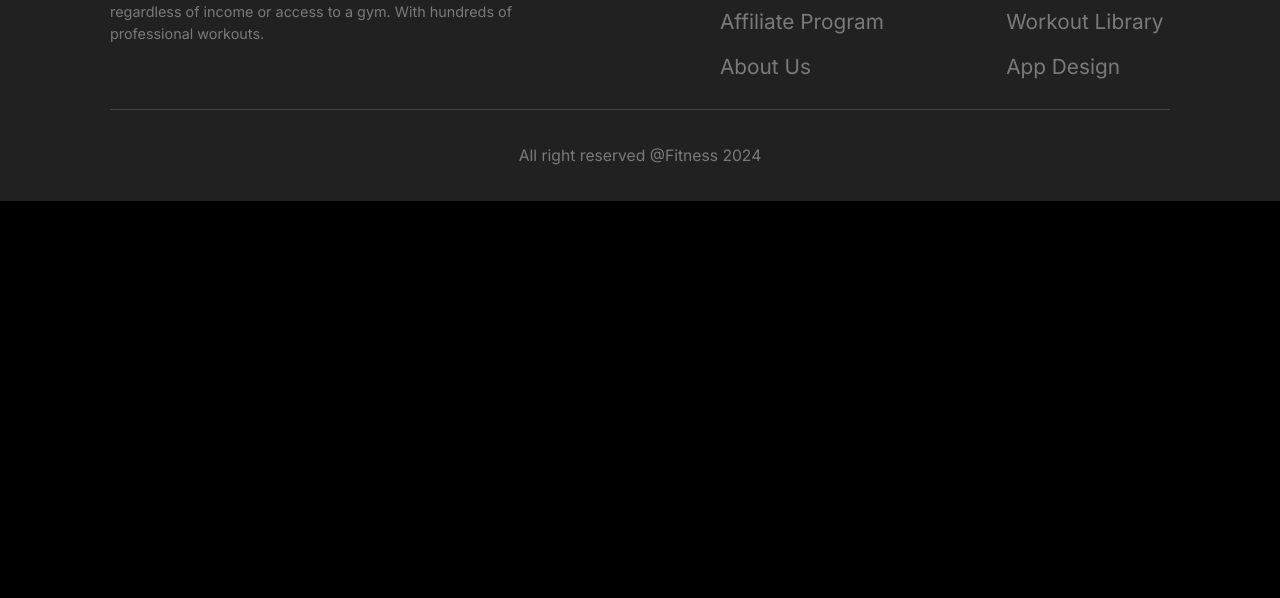
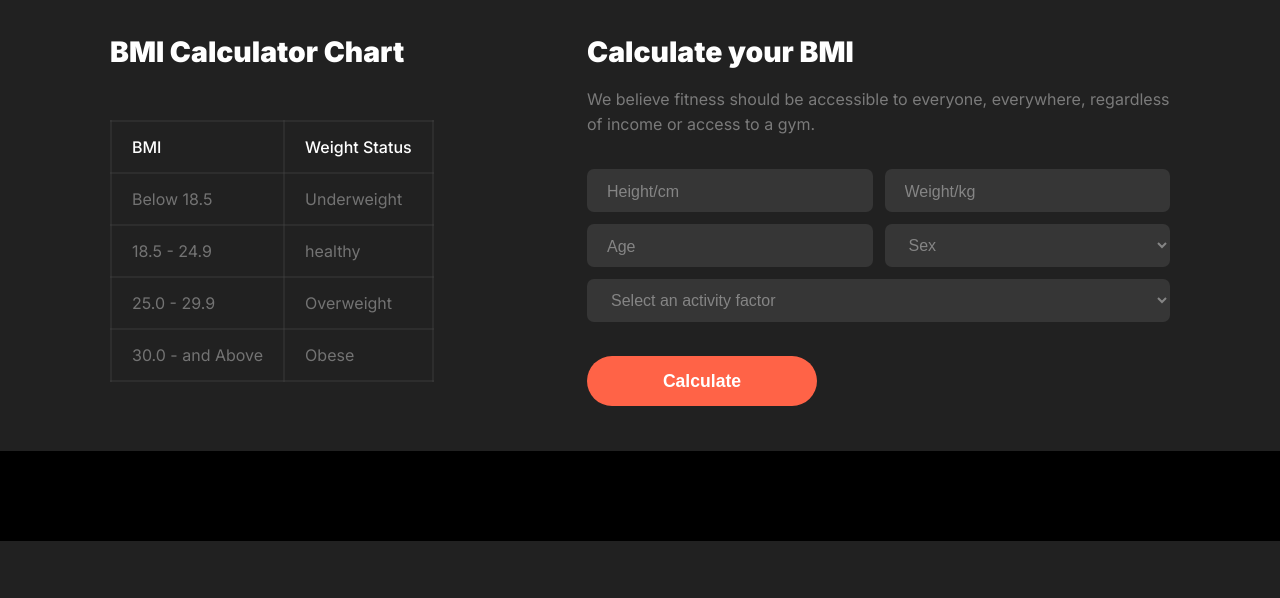
Before and after one commit to fahimKhanOnly/PH-A-2, a plain HTML site: page index.html in a window 1280 px wide. Shown: the part 2974-3572 px from the top of the page. Before the commit the page ends 3175 px from the top, so only its background shows below. Drawn offline with Linux system fonts and the light colour scheme.

Commit message:
Completed the BMI Section.

```diff
--- a/index.html
+++ b/index.html
@@ -137,6 +137,66 @@
             </div>
         </section>
 
+        <section class="bmi-container">
+            <div class="bmi-info">
+                <h1>BMI Calculator</h1>
+                <p>We believe fitness should be accessible to everyone, everywhere, regardless of income or access to a gym.</p>
+            </div>
+
+            <div class="calc-chart-container-for-bg">
+                <div class="calc-chart-container">
+                    <div class="bmi-chart">
+                        <h2>BMI Calculator Chart</h2>
+
+                        <table>
+                            <tr>
+                                <th>BMI</th>
+                                <th>Weight Status</th>
+                            </tr>
+                            <tr>
+                                <td>Below 18.5</td>
+                                <td>Underweight</td>
+                            </tr>
+                            <tr>
+                                <td>18.5 - 24.9</td>
+                                <td>healthy</td>
+                            </tr>
+                            <tr>
+                                <td>25.0 - 29.9</td>
+                                <td>Overweight</td>
+                            </tr>
+                            <tr>
+                                <td>30.0 - and Above</td>
+                                <td>Obese</td>
+                            </tr>
+                        </table>
+                    </div>
+                    <div class="bmi-calc">
+                        <h2>Calculate your BMI</h2>
+                        <p>We believe fitness should be accessible to everyone, everywhere, regardless of income or access to a gym.</p>
+
+                        <form>
+                            <input type="number" name="Height" class="height" placeholder="Height/cm">
+                            <input type="number" name="Weight" class="weight" placeholder="Weight/kg">
+                            <input type="number" name="Age" class="age" placeholder="Age">
+                            <select name="gender" class="gender">
+                                <option value="none">Sex</option>
+                                <option value="male">Male</option>
+                                <option value="female">Female</option>
+                            </select>
+
+                            <select name="factors" class="factors">
+                                <option value="none">Select an activity factor</option>
+                                <option value="weight loss">Weight Loss</option>
+                                <option value="weight gain">Weight Gain</option>
+                            </select>
+                            <button>Calculate</button>
+                        </form>
+                    </div>
+                </div>
+            </div>
+        </section>
+
     </main>
 
     <footer>
--- a/styles/responsive.css
+++ b/styles/responsive.css
@@ -51,6 +51,19 @@
     .team-container{
         margin: 0 13px 80px 13px;
     }
+    .bmi-info{
+        max-width: 90%;
+        margin: 0 13px 50px 13px;
+    }
+    .calc-chart-container{
+        gap: 50px;
+        flex-direction: column;
+        margin-left: 13px;
+        margin-right: 13px;
+    }
+    .bmi-calc{
+        max-width: 100vw;
+    }
     .footer{
         margin-left: 10px;
         margin-right: 10px;
@@ -58,7 +71,8 @@
         align-items: baseline;
     }
     .footer-items{
-        width: 476px;
+        justify-content: space-between;
+        min-width: 560px;
         gap: 140px;
     }
 }
@@ -213,9 +227,43 @@
     .trainer{
         width: 270px;
     }
+    .calc-chart-container{
+        gap: 50px;
+        flex-direction: column;
+        margin-left: 13px;
+        margin-right: 13px;
+    }
+    .bmi-info{
+        margin: 0 13px 40px 13px;
+        max-width: 100vw;
+    }
+    .bmi-info > h1{
+        font-size: 2rem;
+    }
+    .calc-chart-container{
+        max-width: 400px;
+        margin: 0 auto;
+    }
+    .bmi-chart > h2, .bmi-calc > h2{
+        font-size: 1.3rem;
+    }
+    .bmi-chart > h2{
+        margin-bottom: 20px;
+    }
+    .bmi-calc{
+        max-width: 100%;
+    }
+    .height, .weight, .age, .gender{
+        min-width: 60%;
+    }
+    .bmi-calc > form{
+        gap: 10px;
+    }
     .footer{
         flex-direction: column;
-        width: 300px;
+        margin-left: 13px;
+        margin-right: 13px;
+        min-width: 300px;
     }
     .footer-info{
         width: 100%;
--- a/styles/style.css
+++ b/styles/style.css
@@ -299,6 +299,100 @@ header{
 }
 /* Run section ends here */
 
+
+
+
+
+/* BMI section starts here */
+.bmi-container{
+    margin-bottom: 90px;
+}
+.bmi-info{
+    max-width: 737px;
+    margin: 0 auto;
+    margin-bottom: 80px;
+}
+.bmi-info > h1{
+    font-size: 3rem;
+    font-weight: 900;
+}
+.bmi-info > p, .bmi-calc > p{
+    font-size: 1rem;
+    font-weight: 400;
+    line-height: 25px;
+    margin-top: 18px;
+    color: var(--primary-description-color);
+}
+.calc-chart-container-for-bg{
+    background-color: var(--primary-bg-color);
+    padding: 45px 0;
+}
+.calc-chart-container{
+    max-width: var(--primary-width);
+    margin: 0 auto;
+    display: flex;
+    justify-content: space-between;
+}
+.bmi-chart{
+    max-width: fit-content;
+}
+.bmi-chart > h2{
+    font-size: 1.77rem;
+    font-weight: 900;
+    margin-bottom: 51px;
+}
+.bmi-calc{
+    max-width: 55%;
+}
+.bmi-calc > h2{
+    font-size: 1.77rem;
+    font-weight: 900;
+}
+.bmi-calc > form{
+    display: grid;
+    grid-template-columns: repeat(2, 1fr);
+    gap: 12px;
+}
+form{
+    margin-top: 32px;
+}
+.factors{
+    grid-column: span 2;
+}
+.height, .weight, .age, .gender, .factors{
+    max-width: 100%;
+    border-radius: 7px;
+    background-color: rgb(54, 54, 54);
+    height: 43px;
+    border: none;
+    outline: none;
+}
+form > input{
+    padding-left: 20px;
+    color: white;
+    font-size: 1.2rem;
+}
+form > input::placeholder{
+    font-size: 1rem;
+    font-weight: 400;
+    color: var(--primary-description-color);
+}
+form > select{
+    font-size: 1rem;
+    color: var(--primary-description-color);
+    padding: 0 20px;
+}
+form > button{
+    margin-top: 22px;
+}
+
+/* BMI section ends here */
+
+
+
+
+
+
 /* Team section starts here */
 .team-container{
     max-width: var(--primary-width);
```
